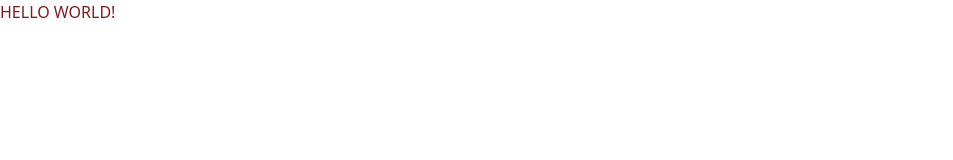
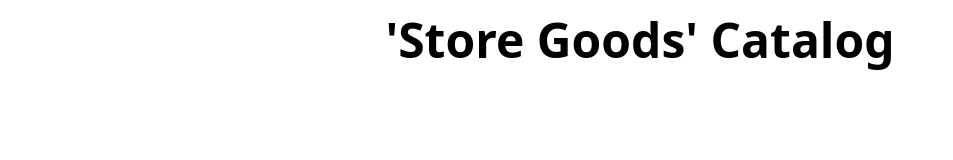
Before and after one commit to Jackal73/store-goods-front, a website built with Vite: page src/index.html in a window 1280 px wide. Shown: the whole page, without its empty margins (0-953 px from the left). Built offline with nearby package versions, Linux system fonts and the light colour scheme.

Commit message:
Set up HTML for 'Store Goods'

```diff
--- a/src/index.html
+++ b/src/index.html
@@ -4,11 +4,16 @@
     <meta charset="UTF-8" />
     <meta http-equiv="X-UA-Compatible" content="IE=edge" />
     <meta name="viewport" content="width=device-width, initial-scale=1.0" />
-    <title>Hello World</title>
+    <title>Store Goods USA</title>
     <link rel="stylesheet" href="./style.css" />
   </head>
   <body>
-    <h1 class="text-red-900 uppercase">Hello World!</h1>
+    <h1 class="text-5xl capitalize font-bold text-center my-4">
+      'Store Goods' Catalog
+    </h1>
+
+    <div id="root"></div>
+
     <script src="./index.js" type="module"></script>
   </body>
 </html>
```
